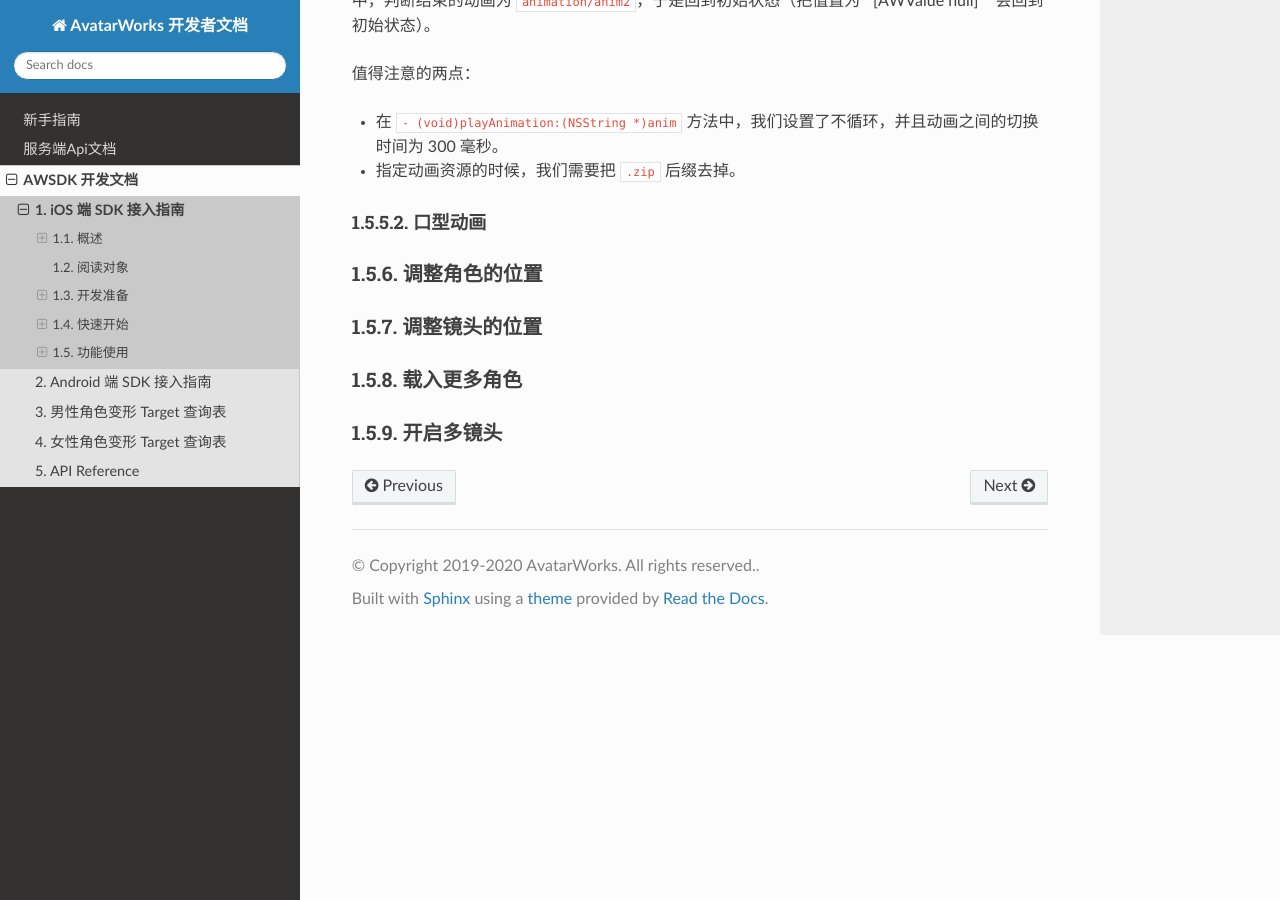
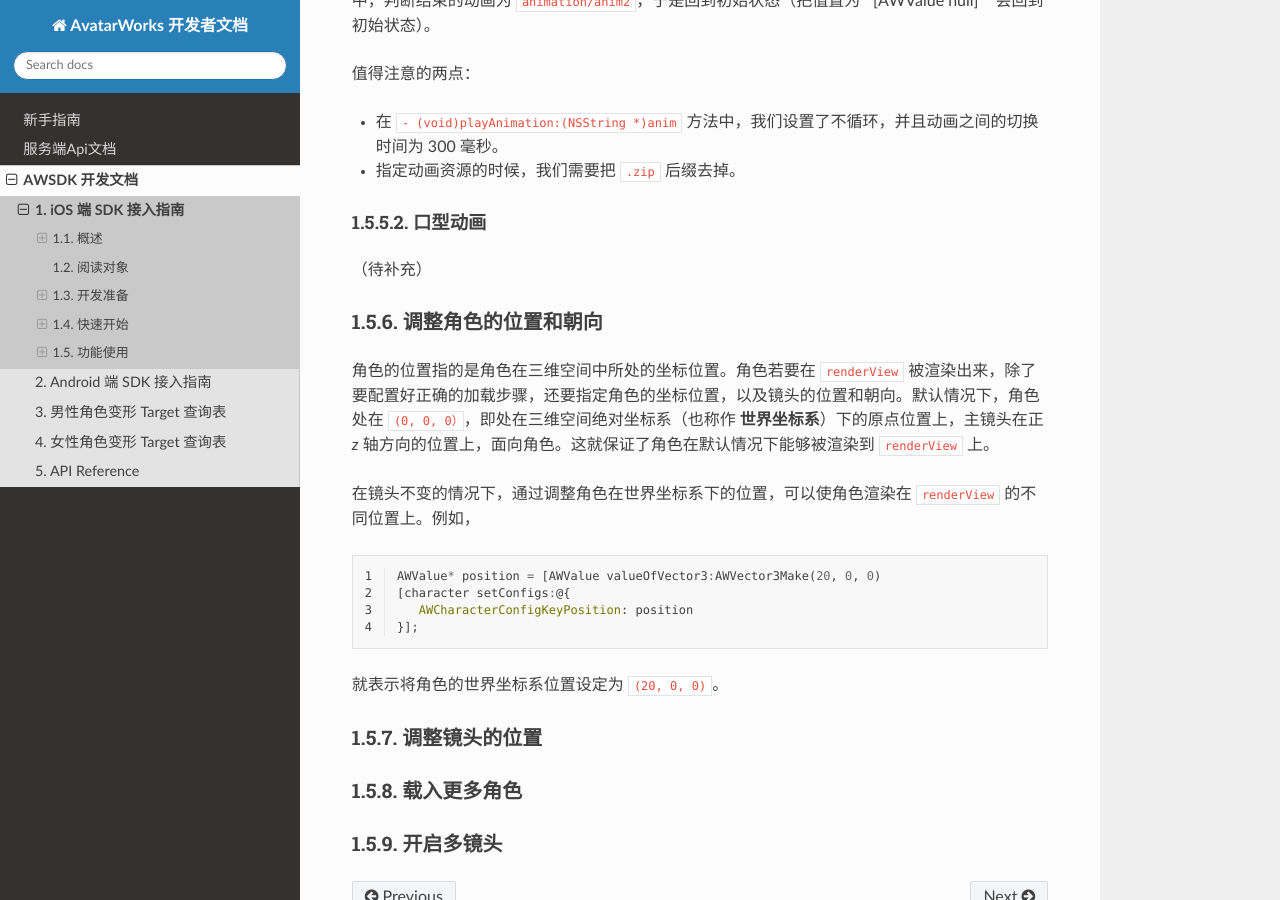
Before and after one commit to avatarworks/doc, a Sphinx documentation site: the page built from source/awsdk/ios.rst, in a window 1280 px wide and 900 px high, scrolled down 12237 px. Built offline with Sphinx 7.4.7 and the Read the Docs theme 2.0.0, drawn with Linux system fonts in a browser that asks for light colours.

Commit message:
Update ios.rst

```diff
--- a/source/awsdk/ios.rst
+++ b/source/awsdk/ios.rst
@@ -544,9 +544,26 @@ SDK 提供了丰富的变形参数，具体可查询：
 
 口型动画
 ^^^^^^^^^^^
+（待补充）
 
-调整角色的位置
+调整角色的位置和朝向
 ~~~~~~~~~~~~~~~~
+
+角色的位置指的是角色在三维空间中所处的坐标位置。角色若要在 ``renderView`` 被渲染出来，除了要配置好正确的加载步骤，还要指定角色的坐标位置，以及镜头的位置和朝向。默认情况下，角色处在 ``(0, 0, 0）``，即处在三维空间绝对坐标系（也称作 **世界坐标系**）下的原点位置上，主镜头在正 `z` 轴方向的位置上，面向角色。这就保证了角色在默认情况下能够被渲染到 ``renderView`` 上。
+
+在镜头不变的情况下，通过调整角色在世界坐标系下的位置，可以使角色渲染在 ``renderView`` 的不同位置上。例如，
+
+.. code-block:: objc
+   :linenos:
+
+   AWValue* position = [AWValue valueOfVector3:AWVector3Make(20, 0, 0)
+   [character setConfigs:@{
+      AWCharacterConfigKeyPosition: position
+   }];
+
+就表示将角色的世界坐标系位置设定为 ``(20, 0, 0)``。
+
+
 
 调整镜头的位置
 ~~~~~~~~~~~~~~~~
```
